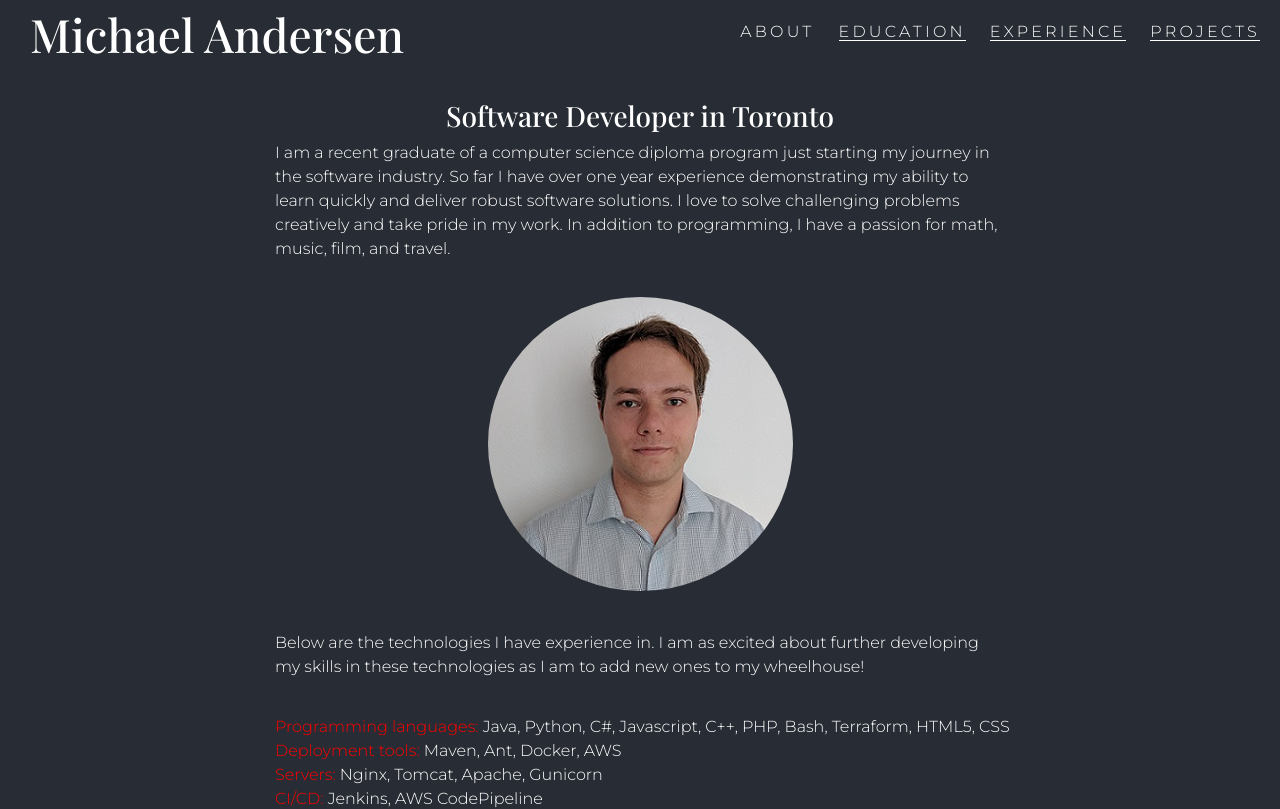
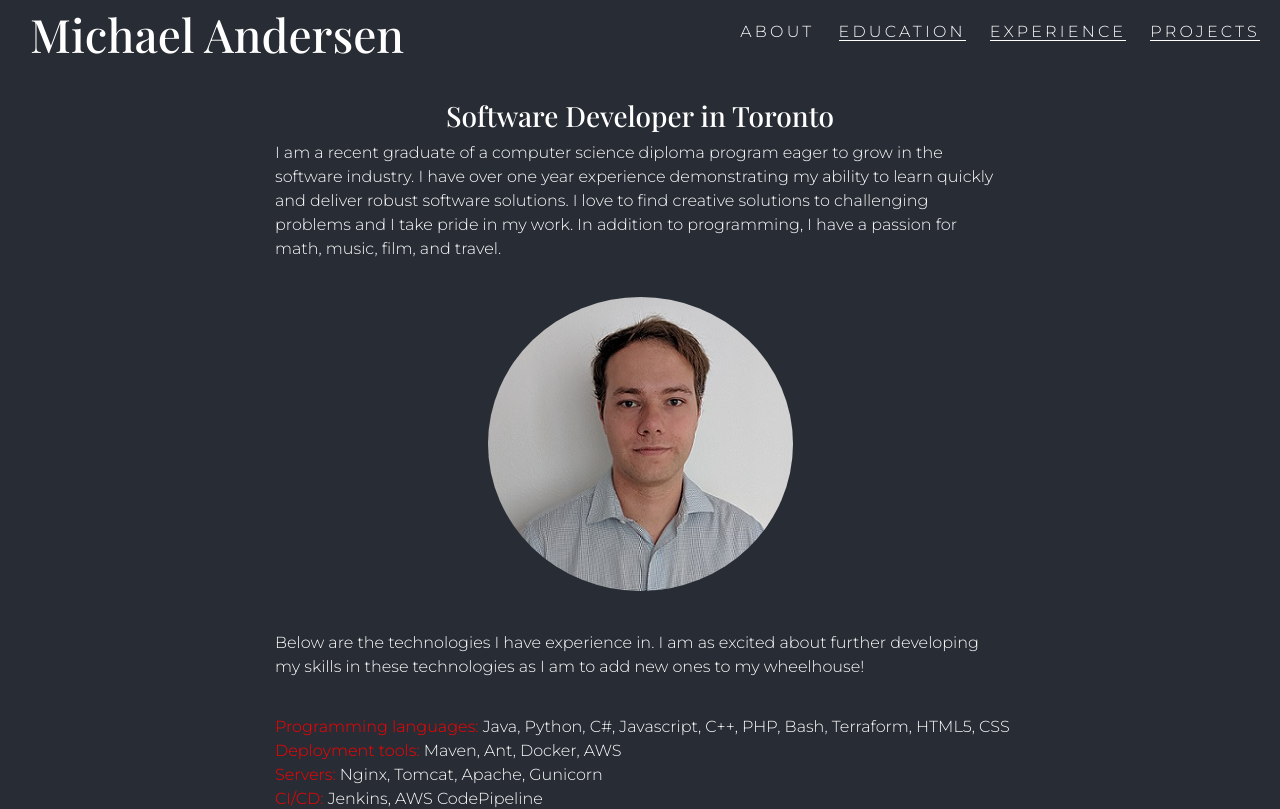
Before and after one commit to Michael-Andersen/portfolio, a React (Create React App) app: page /#/ in a window 1280 px wide. Shown: the top 809 px of the page. Built offline with nearby package versions, Linux system fonts and the light colour scheme.

Commit message:
changed about text

```diff
--- a/src/about.js
+++ b/src/about.js
@@ -17,9 +17,9 @@ class About extends React.Component {
             <Row>
             <Col></Col>
             <Col xs={8}>
-                <p>I am a recent graduate of a computer science diploma program just starting my journey in the software industry.
-                So far I have over one year experience demonstrating my ability to learn quickly and deliver robust software
-                solutions. I love to solve challenging problems creatively and take pride in my work. In addition to programming,
+                <p>I am a recent graduate of a computer science diploma program eager to grow in the software industry.
+                I have over one year experience demonstrating my ability to learn quickly and deliver robust software
+                solutions. I love to find creative solutions to challenging problems and I take pride in my work. In addition to programming,
                 I have a passion for math, music, film, and travel.</p>
             </Col><Col></Col></Row>
             <Row>
```
